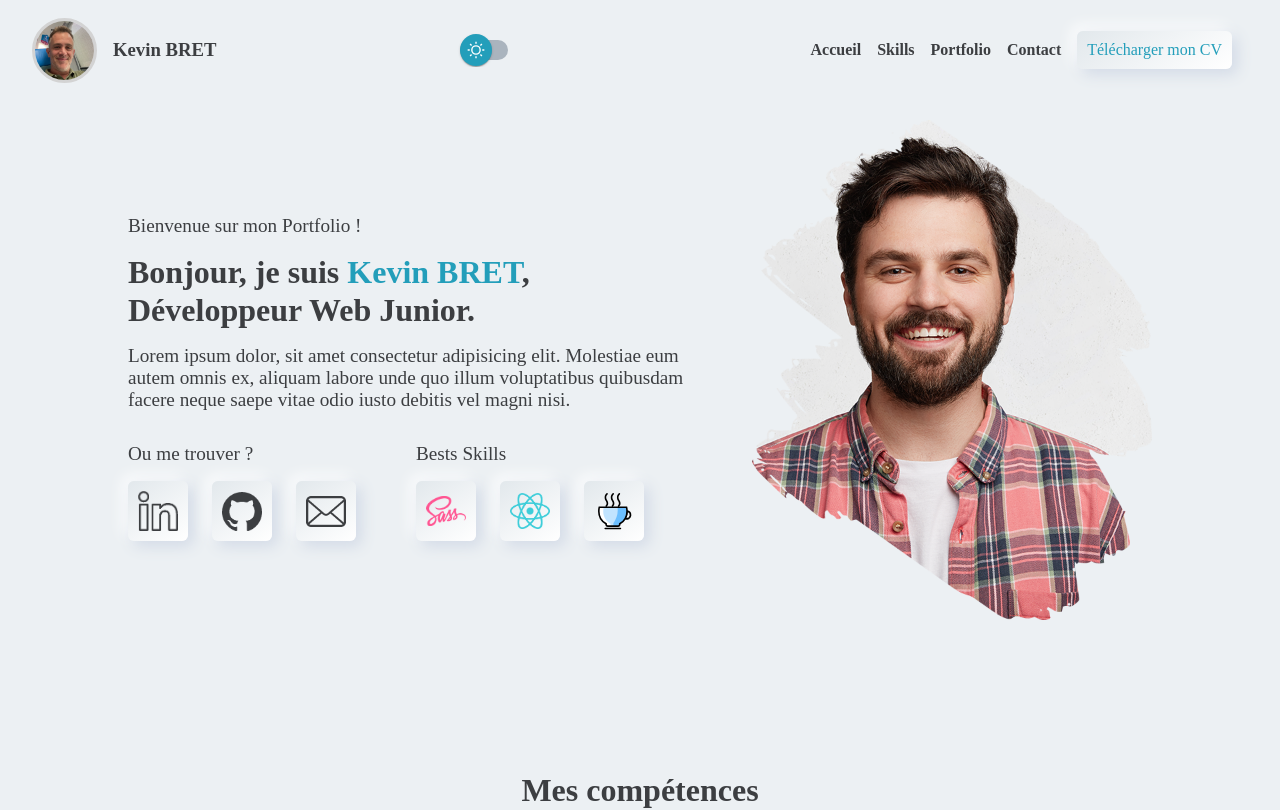
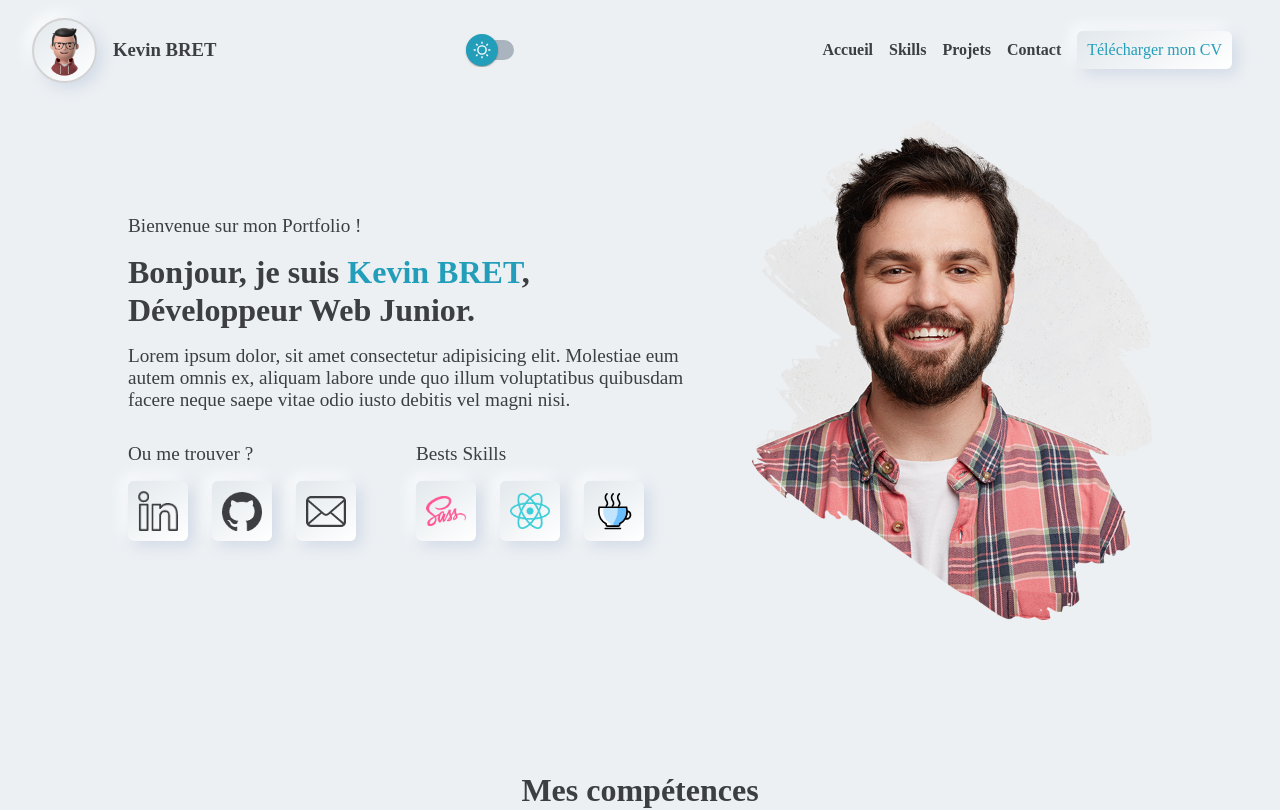
Before and after one commit to KEVIN-BRET/P8-OC-MY-PORTFOLIO, a React (Create React App) app: page / in a window 1280 px wide. Shown: the top 810 px of the page. Built offline with nearby package versions, Linux system fonts and the light colour scheme.

Commit message:
Ajustement CSS + integration liens externe & menu

```diff
--- a/src/components/AboutMe.jsx
+++ b/src/components/AboutMe.jsx
@@ -19,6 +19,8 @@ import linkedinDark from '../assets/images/logos/linkedin-dark.png';
 import githubDark from '../assets/images/logos/github-dark.png';
 import emailDark from '../assets/images/logos/email-dark.png';
 
+const LINKEDIN_URL = 'https://www.linkedin.com/in/kevin-bret-534a73180/';
+const GITHUB_URL = 'https://github.com/KEVIN-BRET/';
 
 
 const StyledAboutMe = styled.div`
@@ -34,6 +36,10 @@ const StyledAboutMe = styled.div`
 	max-width: 1440px;
 	gap: 3rem;
 	color: ${({ $isDarkMode }) => $isDarkMode ? colors.bodyDark : colors.bodyLight};
+	@media screen and (max-width: 1200px) {
+		flex-direction: column-reverse;
+
+	}
 `
 
 const StyledInfos = styled.div`
@@ -85,7 +91,7 @@ export default function AboutMe() {
 	const { darkMode } = useContext(ThemeContext);
 
 	return (
-		<StyledAboutMe $isDarkMode={darkMode} >
+		<StyledAboutMe id='accueil' $isDarkMode={darkMode} >
 			<StyledInfos>
 				<div className='text'>
 					<p>Bienvenue sur mon Portfolio !</p>
@@ -101,8 +107,12 @@ export default function AboutMe() {
 					<div className="findMe">
 						<p>Ou me trouver ?</p>
 						<div className="badgeContainer">
-							<SmallBadge logo={linkedin} logoDark={linkedinDark} hoverable />
-							<SmallBadge logo={github} logoDark={githubDark} hoverable />
+							<a href={LINKEDIN_URL} target="_blank" rel="noopener noreferrer">
+								<SmallBadge logo={linkedin} logoDark={linkedinDark} hoverable />
+							</a>
+							<a href={GITHUB_URL} target="_blank" rel="noopener noreferrer">
+								<SmallBadge logo={github} logoDark={githubDark} hoverable />
+							</a>
 							<SmallBadge logo={email} logoDark={emailDark} hoverable />
 						</div>
 					</div>
--- a/src/components/Contact.jsx
+++ b/src/components/Contact.jsx
@@ -1,5 +1,7 @@
 import React from 'react';
 import styled from 'styled-components';
+import { useContext } from 'react';
+import { ThemeContext } from '../utils/context/ThemeProvider';
 
 const StyledContact = styled.div`
 margin: 1rem 2rem;
@@ -11,9 +13,11 @@ justify-content: center;
 height: 500px;
 `
 
-export default function Contact(props) {
+export default function Contact() {
+	const { darkMode } = useContext(ThemeContext);
+
 	return (
-		<StyledContact className='contact' id='contact'>
+		<StyledContact className='contact' id='contact' $isDarmode={darkMode} >
 			SECTION 4 : CONTACT
 		</StyledContact>
 	);
--- a/src/components/Header.jsx
+++ b/src/components/Header.jsx
@@ -1,5 +1,5 @@
 import { useState, useEffect, useContext } from 'react';
-import profilePhoto from '../assets/images/profile_photo.png';
+import profilePhoto from '../assets/images/3d-avatar.webp';
 import ToggleThemeButton from './ToggleThemeButton';
 import styled from 'styled-components';
 import colors from '../style/colors';
@@ -15,6 +15,7 @@ const StyledLogo = styled.div`
 	gap: 1rem;
 	transition: 0.3s ease;
 	color: ${({ $isDarkMode }) => $isDarkMode ? colors.bodyDark : colors.bodyLight};
+
 `
 const StyledHeader = styled.div`
 	background-color: ${({ $isDarkMode }) => $isDarkMode ? colors.backgroundDark : colors.backgroundLight};
@@ -55,7 +56,9 @@ const StyledNav = styled.div`
 			font-weight: 600;
 			transition: 0.5s ease;
 			&:hover {
-				color: ${({ $isDarkMode }) => $isDarkMode ? colors.bodyLight : colors.bodyDark};
+				color: ${({ $isDarkMode }) => $isDarkMode ? colors.bodyDarkNotHover : colors.bodyLightNotHover};
+
+
 			}
 			& li {
 				cursor: pointer;
@@ -86,11 +89,14 @@ const StyledNav = styled.div`
 
 `
 const StyledProfilePhoto = styled.img`
-	border: 3px solid lightgray;
+	border: 2px solid lightgray;
 	display: flex;
 	width: 65px;
 	height: 65px;
 	border-radius: 50%;
+	object-fit: cover;
+	background: ${({ $isDarkMode }) => $isDarkMode ? colors.gradientBoxDark : colors.gradientBoxLight};
+	box-shadow: ${({ $isDarkMode }) => $isDarkMode ? colors.boxShadowDark : colors.boxShadowLight};
 `
 
 const StyledBacToTop = styled.div`
@@ -117,12 +123,17 @@ const StyledBacToTop = styled.div`
 }
 `
 
+function handleNavigation(event, targetId) {
+    event.preventDefault();
+    const target = document.getElementById(targetId);
+    if (target) {
+        target.scrollIntoView({ behavior: "smooth" });
+    }
+}
 
 
 export default function Header() {
-
 	const { darkMode } = useContext(ThemeContext);
-
 	// est-ce que la page est scrollée ?
 	const [isScrolled, setIsScrolled] = useState(false);
 
@@ -148,21 +159,37 @@ export default function Header() {
 
 			<StyledHeader $isDarkMode={darkMode} className={isScrolled ? 'header--scrolled' : ''}>
 				<StyledLogo $isDarkMode={darkMode}>
-					<StyledProfilePhoto src={profilePhoto} alt="logo" />
+					<StyledProfilePhoto src={profilePhoto} alt="logo" $isDarkMode={darkMode}/>
 					<h3>Kevin BRET</h3>
 				</StyledLogo>
 
 				<ToggleThemeButton />
 
 				<StyledNav $isDarkMode={darkMode}>
-					<ul className='header__nav'>
-						<li>Accueil</li>
-						<li>Skills</li>
-						<li>Portfolio</li>
-						<li>Contact</li>
-					</ul>
-					<div className="cv">Télécharger mon CV</div>
-				</StyledNav>
+                    <ul className='header__nav'>
+                        <li>
+                            <a href="#accueil" onClick={(e) => handleNavigation(e, "accueil")}>
+                                Accueil
+                            </a>
+                        </li>
+                        <li>
+                            <a href="#skills" onClick={(e) => handleNavigation(e, "skills")}>
+                                Skills
+                            </a>
+                        </li>
+                        <li>
+                            <a href="#projects" onClick={(e) => handleNavigation(e, "projects")}>
+                                Projets
+                            </a>
+                        </li>
+                        <li>
+                            <a href="#contact" onClick={(e) => handleNavigation(e, "contact")}>
+                                Contact
+                            </a>
+                        </li>
+                    </ul>
+                    <div className="cv">Télécharger mon CV</div>
+                </StyledNav>
 
 			</StyledHeader>
 
--- a/src/components/Projects.jsx
+++ b/src/components/Projects.jsx
@@ -36,7 +36,7 @@ export default function Projects() {
 	const { darkMode } = useContext(ThemeContext);
 
 	return (
-		<StyledProjects $isDarkMode={darkMode}>
+		<StyledProjects id='projects' $isDarkMode={darkMode}>
 			<h1>Mes projets</h1>
 			<StyledProjectGallery>
 				{projectsData.map(({ id,name, cover, title, skills }) =>
--- a/src/components/RoundButton.jsx
+++ b/src/components/RoundButton.jsx
@@ -12,6 +12,7 @@ const StyledRoundButton = styled.div`
     z-index: 999;
     width: 50px;
     height: 50px;
+	max-height : 50%;
     text-align: center;
 	transition: 0.2s ease;
     border-radius: 50%;
--- a/src/components/Skills.jsx
+++ b/src/components/Skills.jsx
@@ -108,7 +108,7 @@ function Skills() {
 	// }
 
 	return (
-		<StyledSkills $isDarkMode={darkMode}>
+		<StyledSkills id='skills' $isDarkMode={darkMode}>
 			<h1>Mes compétences</h1>
 
 			<StyledCardsContainer>
--- a/src/style/GlobalStyle.jsx
+++ b/src/style/GlobalStyle.jsx
@@ -2,6 +2,15 @@ import { createGlobalStyle } from 'styled-components'
 import colors from './colors'
 
 const GlobalStyle = createGlobalStyle`
+
+${'' /* import des polices */}
+
+@import url('https://fonts.googleapis.com/css2?family=Montserrat:wght@400;500;600;700&display=swap');
+
+	html {
+		scroll-behavior: smooth;
+	}
+
    	*,
 	::before,
 	::after {
--- a/src/style/colors.js
+++ b/src/style/colors.js
@@ -10,10 +10,12 @@ const colors = {
   backgroundDark: '#212528',
 
   bodyLight: '#3c3e41',
-  bodyLightNotHover: '#c4cfde',
+  bodyLightNotHover: 'lightgrey',
 
   bodyDark: '#e6eaef',
-  bodyDarkNotHover: '#3c3e41',
+  bodyDarkNotHover: 'grey',
+
+
 
 
 
```
Also changed, not shown: src/assets/images/3d-avatar.webp (added), src/assets/images/logos/3d-avatar-male_lg.webp (added).
